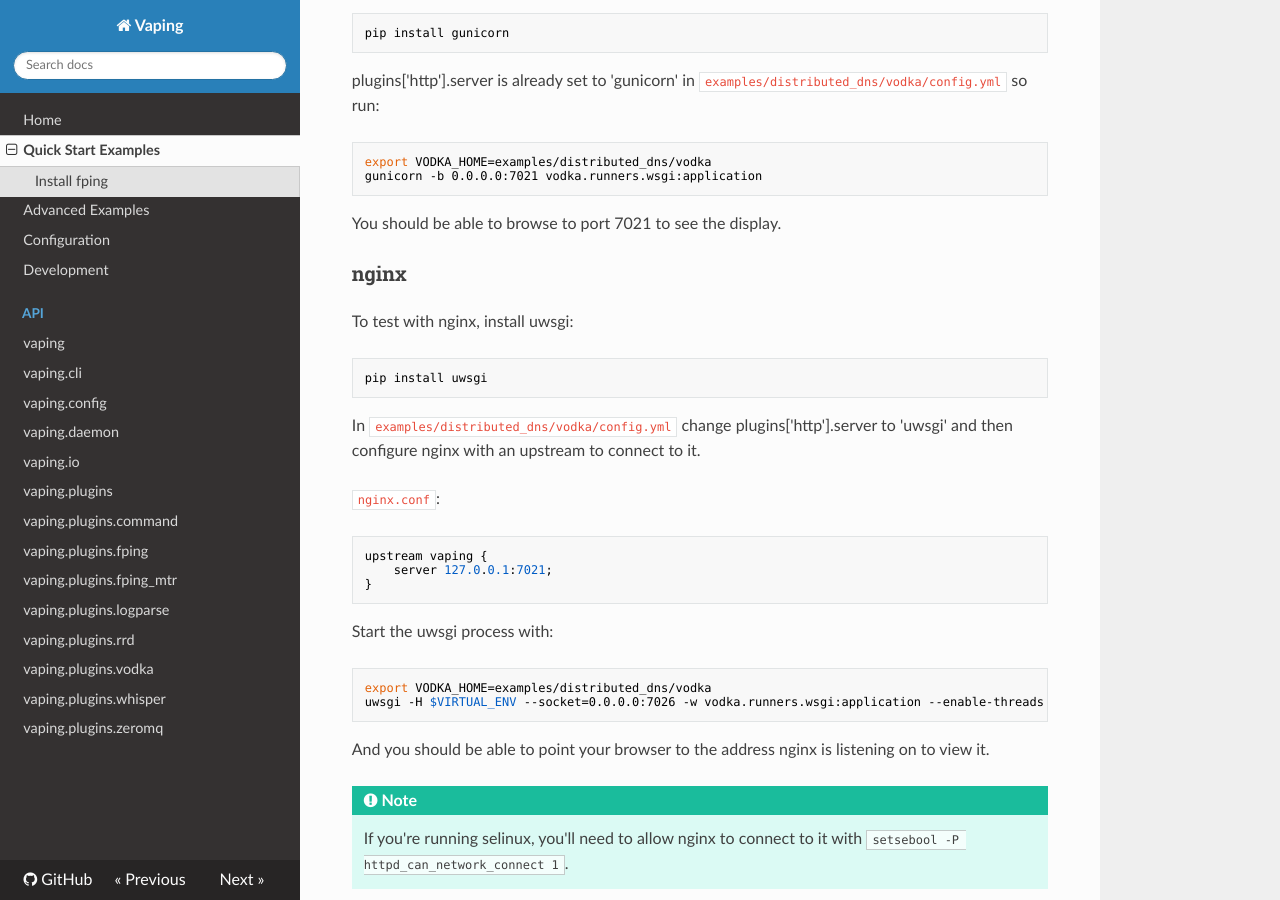
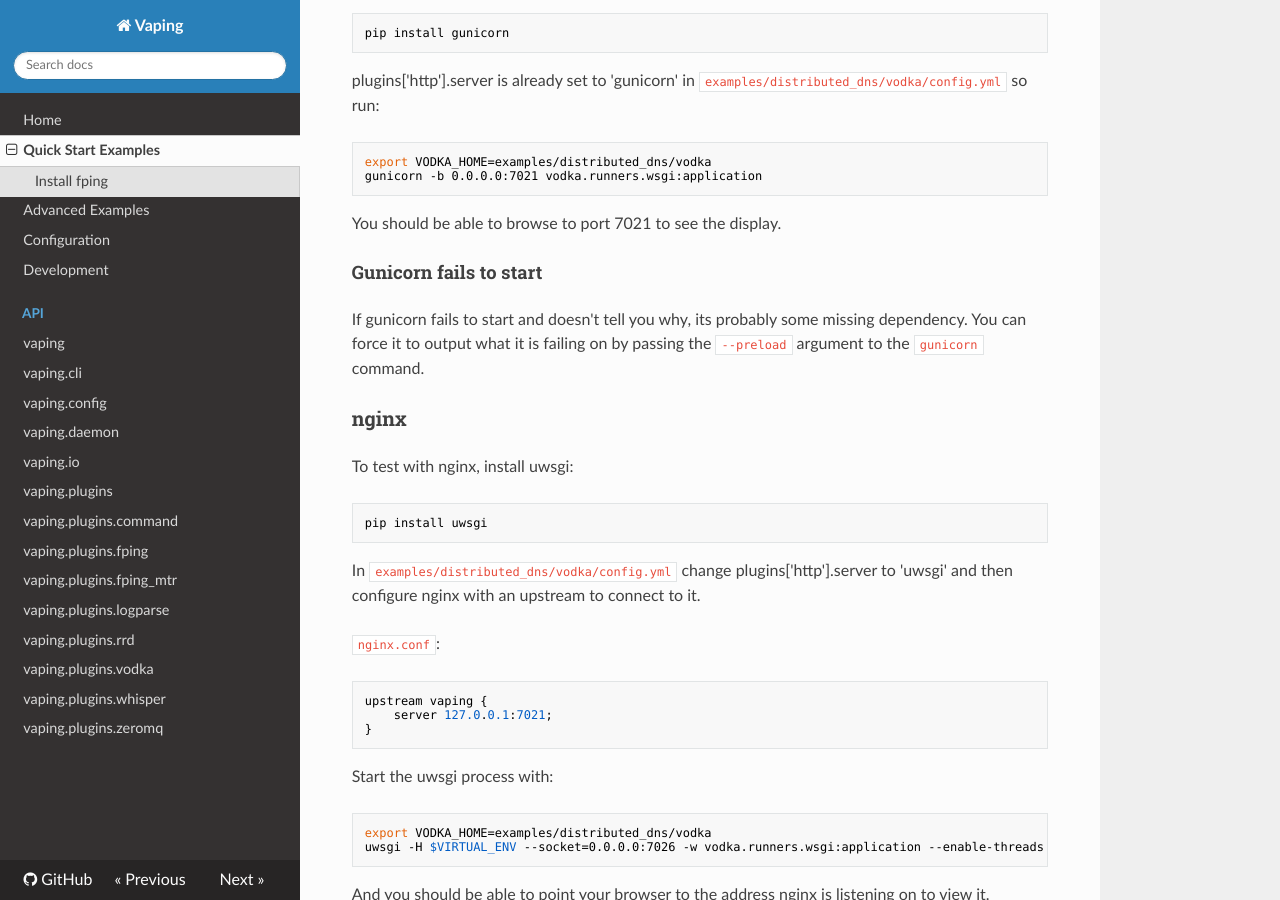
Before and after one commit to 20c/vaping, an MkDocs documentation site: the page built from docs/quickstart.md, in a window 1280 px wide and 900 px high, scrolled down 3134 px. Built offline with MkDocs 1.6.1, drawn with Linux system fonts in a browser that asks for light colours; nearby versions of some CDN libraries.

Commit message:
note about debugging gunicorn startup issues

```diff
--- a/docs/quickstart.md
+++ b/docs/quickstart.md
@@ -121,6 +121,11 @@ gunicorn -b 0.0.0.0:7021 vodka.runners.wsgi:application
 
 You should be able to browse to port 7021 to see the display.
 
+#### Gunicorn fails to start
+
+If gunicorn fails to start and doesn't tell you why, its probably some missing
+dependency. You can force it to output what it is failing on by passing the
+`--preload` argument to the `gunicorn` command.
 
 ### nginx
 
```
